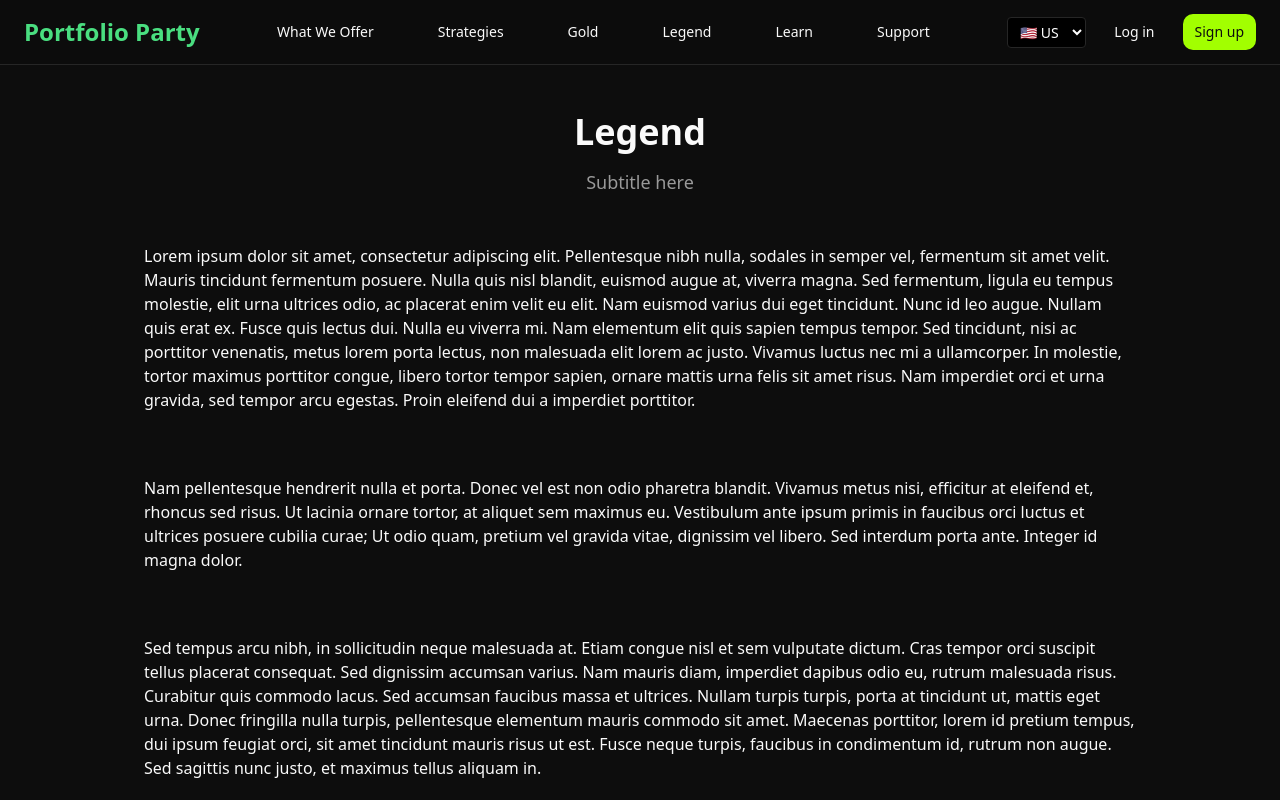
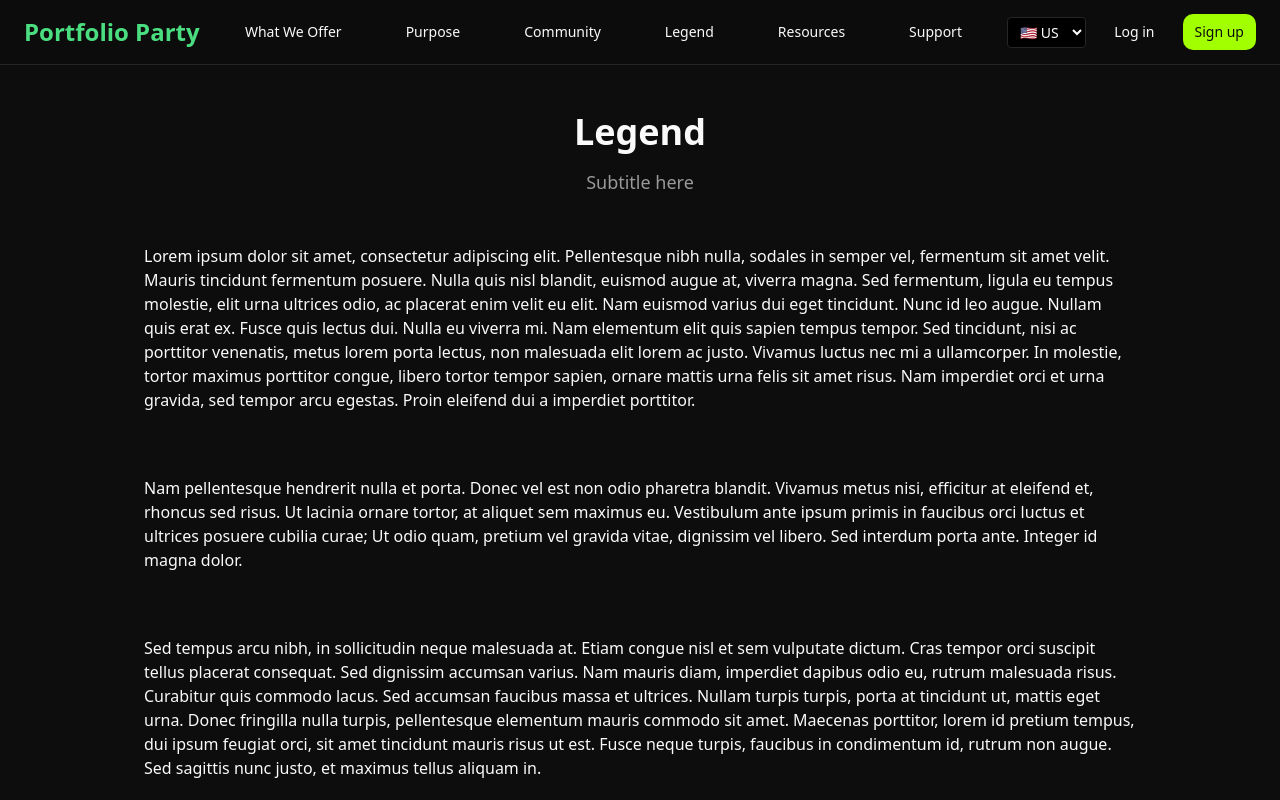
Before and after one commit to Avni2000/PortfolioParty, a React (Vite) app in the folder frontend/: page /legend in a window 1280 px wide. Shown: the top 800 px of the page. Built offline with nearby package versions, Linux system fonts and the light colour scheme.

Commit message:
editing webpage titles/sections

```diff
--- a/frontend/src/App.tsx
+++ b/frontend/src/App.tsx
@@ -10,10 +10,10 @@ import SignUp from "./components/SignUp";
 import Login from "./components/Login";
 import Dashboard from "./pages/Dashboard";
 import WhatWeOffer from "./pages/WhatWeOffer";
-import Strategies from "./pages/Strategies";
-import Gold from "./pages/Gold";
+import Purpose from "./pages/Purpose";
+import Community from "./pages/Community";
 import Legend from "./pages/Legend";
-import Learn from "./pages/Learn";
+import Resources from "./pages/Resources";
 import Support from "./pages/Support";
 
 const queryClient = new QueryClient();
@@ -46,10 +46,10 @@ const App = () => (
             <Route path = '/login' element={<Login />} />
             <Route path='/dashboard' element={<ProtectedDashboard />} />
             <Route path="/what-we-offer" element={<WhatWeOffer />} />
-            <Route path="/strategies" element={<Strategies />} />
-            <Route path="/gold" element={<Gold />} />
+            <Route path="/purpose" element={<Purpose />} />
+            <Route path="/community" element={<Community />} />
             <Route path="/legend" element={<Legend />} />
-            <Route path="/learn" element={<Learn />} />
+            <Route path="/resources" element={<Resources />} />
             <Route path="/support" element={<Support />} />
             {/* ADD ALL CUSTOM ROUTES ABOVE THE CATCH-ALL "*" ROUTE */}
             <Route path="*" element={<NotFound />} />
--- a/frontend/src/components/Navigation.tsx
+++ b/frontend/src/components/Navigation.tsx
@@ -19,17 +19,17 @@ const Navigation = () => {
           <Button variant="nav" onClick={() => navigate('/what-we-offer')}>
             What We Offer
           </Button>
-          <Button variant="nav" onClick={() => navigate('/strategies')}>
-            Strategies
+          <Button variant="nav" onClick={() => navigate('/purpose')}>
+            Purpose
           </Button>
-          <Button variant="nav" onClick={() => navigate('/gold')}>
-            Gold
+          <Button variant="nav" onClick={() => navigate('/community')}>
+            Community
           </Button>
           <Button variant="nav" onClick={() => navigate('/legend')}>
             Legend
           </Button>
-          <Button variant="nav" onClick={() => navigate('/learn')}>
-            Learn
+          <Button variant="nav" onClick={() => navigate('/resources')}>
+            Resources
           </Button>
           <Button variant="nav" onClick={() => navigate('/support')}>
             Support
--- a/frontend/src/pages/Gold.tsx
+++ b/frontend/src/pages/Community.tsx
@@ -1,10 +1,10 @@
 import Layout from "@/components/Layout";
 
-const Gold = () => {
+const Community = () => {
  return (
     <Layout>
       <header className="pt-12 mb-12">
-        <h1 className="text-4xl font-extrabold text-center text-hero-text">Gold</h1>
+        <h1 className="text-4xl font-extrabold text-center text-hero-text">Community</h1>
         <p className="mt-4 text-center text-lg text-muted-foreground max-w-3xl mx-auto px-4">
           Subtitle here
         </p>
@@ -26,4 +26,4 @@ const Gold = () => {
   );
 };
 
-export default Gold;
+export default Community;
--- a/frontend/src/pages/Strategies.tsx
+++ b/frontend/src/pages/Purpose.tsx
@@ -1,10 +1,10 @@
 import Layout from "@/components/Layout";
 
-const Strategies = () => {
+const Purpose = () => {
   return (
     <Layout>
       <header className="pt-12 mb-12">
-        <h1 className="text-4xl font-extrabold text-center text-hero-text">Strategies</h1>
+        <h1 className="text-4xl font-extrabold text-center text-hero-text">Purpose</h1>
         <p className="mt-4 text-center text-lg text-muted-foreground max-w-3xl mx-auto px-4">
           Subtitle here
         </p>
@@ -26,4 +26,4 @@ const Strategies = () => {
   );
 };
 
-export default Strategies;
+export default Purpose;
--- a/frontend/src/pages/Learn.tsx
+++ b/frontend/src/pages/Resources.tsx
@@ -1,10 +1,10 @@
 import Layout from "@/components/Layout";
 
-const Learn = () => {
+const Resources = () => {
  return (
     <Layout>
       <header className="pt-12 mb-12">
-        <h1 className="text-4xl font-extrabold text-center text-hero-text">Learn</h1>
+        <h1 className="text-4xl font-extrabold text-center text-hero-text">Resources</h1>
         <p className="mt-4 text-center text-lg text-muted-foreground max-w-3xl mx-auto px-4">
           Subtitle here
         </p>
@@ -26,4 +26,4 @@ const Learn = () => {
   );
 };
 
-export default Learn;
+export default Resources;
```
